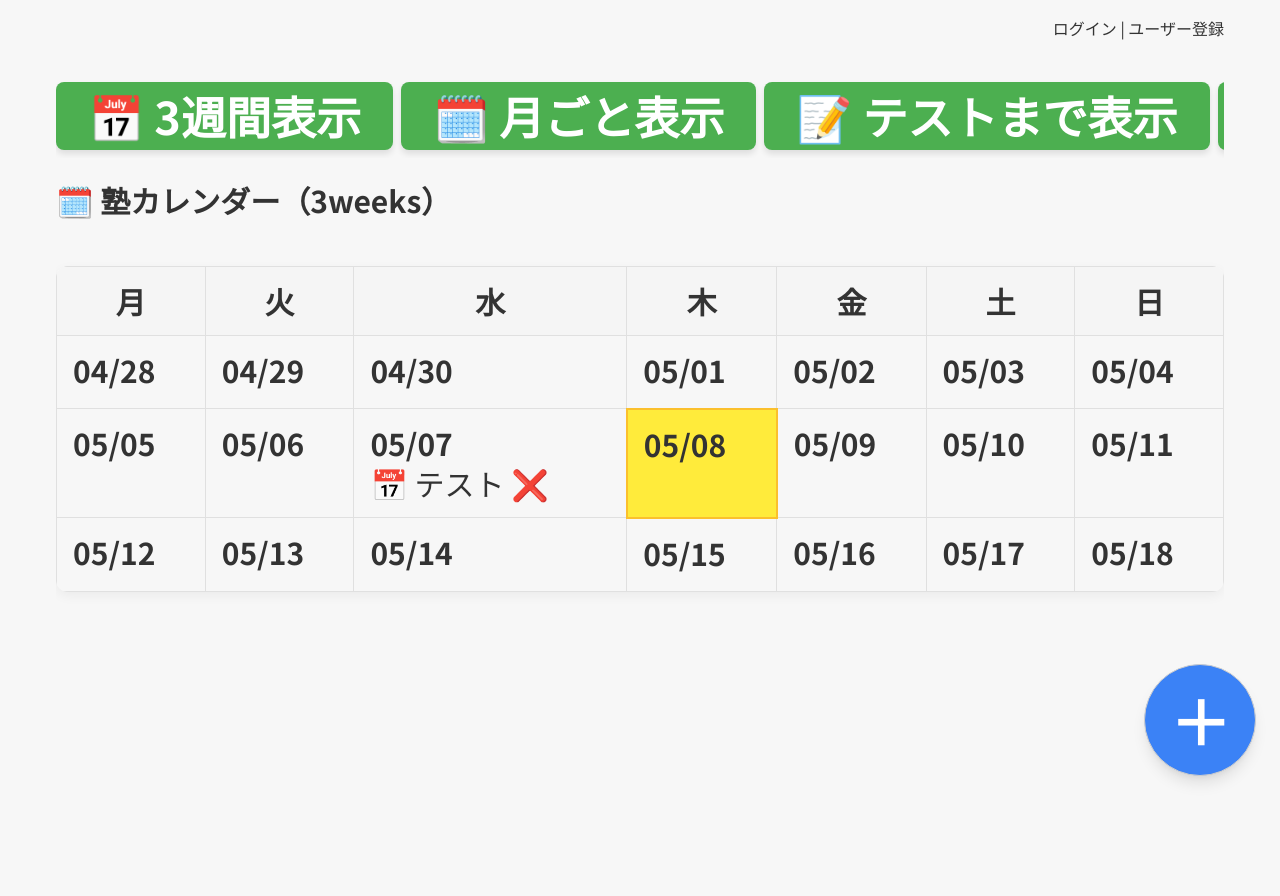
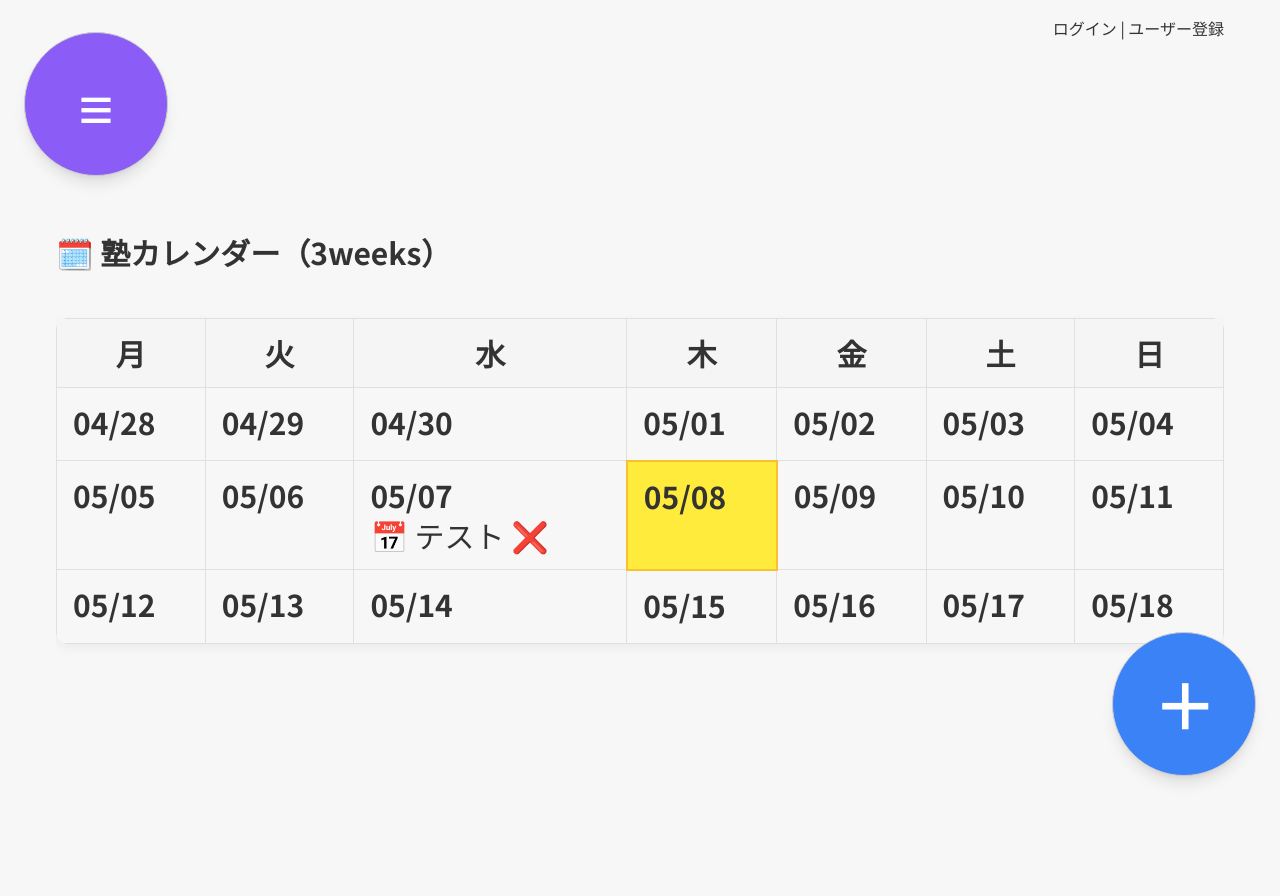
Before and after one commit to masakytkonitiwa/juku_project, a Django app: page /homework/week/ in a window 1280 px wide. After the commit the page ends 783 px from the top, so only its background shows below. Run offline with Django 4.2, Linux system fonts and the light colour scheme; data comes from the database, SQL or seed files in the repository; data that the repository does not hold is empty.

Commit message:
Fix: フローティングメニューのフォントサイズを調整

```diff
--- a/homework/templates/homework/weekly_view.html
+++ b/homework/templates/homework/weekly_view.html
@@ -6,36 +6,12 @@
 {% block content %}
 <div class="text-3xl">
 
-<!-- 🔁 表示形式切り替え -->
-<form method="get" action="{% url 'weekly_view' %}" class="mb-6">
-  <div class="flex flex-nowrap overflow-x-auto gap-2 pb-2">
-    <button type="submit" name="view_mode" value="3weeks"
-            class="min-w-fit px-3 py-2 rounded-xl text-3xl font-medium whitespace-nowrap
-                   {% if view_mode == '3weeks' %}bg-blue-500 text-white{% else %}bg-gray-200{% endif %}">
-      📅 3週間表示
-    </button>
-    <button type="submit" name="view_mode" value="month"
-            class="min-w-fit px-3 py-2 rounded-xl text-3xl font-medium whitespace-nowrap
-                   {% if view_mode == 'month' %}bg-blue-500 text-white{% else %}bg-gray-200{% endif %}">
-      🗓️ 月ごと表示
-    </button>
-    <button type="submit" name="view_mode" value="test"
-            class="min-w-fit px-3 py-2 rounded-xl text-3xl font-medium whitespace-nowrap
-                   {% if view_mode == 'test' %}bg-blue-500 text-white{% else %}bg-gray-200{% endif %}">
-      📝 テストまで表示
-    </button>
-    <button type="submit" name="view_mode" value="div"
-            class="min-w-fit px-3 py-2 rounded-xl text-3xl font-medium whitespace-nowrap
-                   {% if view_mode == 'div' %}bg-blue-500 text-white{% else %}bg-gray-200{% endif %}">
-      📱 スマホ表示
-    </button>
-  </div>
-</form>
 
 
 
 <!-- 📱 スマホ用 縦表示 -->
-
+<!-- 🔼 上部余白を追加 -->
+<div class="mt-40"></div>
 <div class="flex flex-col gap-4">
   {% for day in week_days %}
   <div class="bg-white rounded-xl shadow p-4 border {% if day == today %}ring-2 ring-blue-400{% endif %}">
@@ -138,14 +114,14 @@
 {% endif %}
 
     <!-- 最後の余白 -->
-    <div class="h-64"></div>
+    <div class="h-120"></div>
 </div>
 
 <!-- 📌 フローティング「＋」＋ メニュー -->
 <div class="fixed bottom-6 right-6 z-50 text-right">
     <!-- ＋ ボタン -->
     <button onclick="toggleFabMenu()"
-        class="w-28 h-28 rounded-full bg-blue-500 text-white text-6xl shadow-lg flex items-center justify-center hover:bg-blue-600">
+        class="w-36 h-36 rounded-full bg-blue-500 text-white text-6xl shadow-lg flex items-center justify-center hover:bg-blue-600">
     ＋
     </button>
 
@@ -154,15 +130,15 @@
         <!-- 🔽 メニュー（最初は非表示） -->
         <div id="fab-menu" class="hidden mt-3 space-y-4">
             <a href="{% url 'add_homework' %}"
-               class="block bg-green-500 hover:bg-green-600 text-white text-3xl font-bold px-6 py-4 rounded-xl shadow-lg">
+               class="block bg-green-500 hover:bg-green-600 text-white text-6xl font-bold px-6 py-4 rounded-xl shadow-lg">
               ➕ 宿題を追加
             </a>
             <a href="{% url 'add_event' %}"
-               class="block bg-yellow-500 hover:bg-yellow-600 text-white text-3xl font-bold px-6 py-4 rounded-xl shadow-lg">
+               class="block bg-yellow-500 hover:bg-yellow-600 text-white text-6xl font-bold px-6 py-4 rounded-xl shadow-lg">
               🗓️ イベントを追加
             </a>
             <a href="{% url 'add_lesson' %}"
-               class="block bg-red-500 hover:bg-red-600 text-white text-3xl font-bold px-6 py-4 rounded-xl shadow-lg">
+               class="block bg-red-500 hover:bg-red-600 text-white text-6xl font-bold px-6 py-4 rounded-xl shadow-lg">
               📚 授業を追加
             </a>
           </div>
@@ -170,11 +146,72 @@
   </div>
 
 
+
+
+<!-- 📅 表示切替 FAB（左上） -->
+
+<div class="fixed top-6 left-6 z-50 text-left">
+    <!-- ボタン本体 -->
+    <button onclick="toggleViewMenu()"
+        class="w-36 h-36 rounded-full bg-purple-500 text-white text-6xl shadow-lg flex items-center justify-center hover:bg-purple-600">
+            ≡
+    </button>
+
+    <!-- 🔽 メニュー -->
+    <div id="view-menu" class="hidden mt-3 space-y-4">
+      <form method="get" action="{% url 'weekly_view' %}">
+        <input type="hidden" name="view_mode" value="3weeks">
+
+
+
+        <button type="submit"
+                style="font-size: 5rem;"
+                class="block w-full bg-blue-500 hover:bg-blue-600 text-white text-9xl font-bold px-6 py-4 rounded-lg shadow">
+          📅 3週間
+        </button>
+      </form>
+      <form method="get" action="{% url 'weekly_view' %}">
+        <input type="hidden" name="view_mode" value="month">
+        <button type="submit"
+                style="font-size: 5rem;"
+                class="block w-full bg-blue-500 hover:bg-blue-600 text-white text-6xl font-bold px-6 py-4 rounded-lg shadow">
+          🗓️ 月表示
+        </button>
+      </form>
+
+      <form method="get" action="{% url 'weekly_view' %}">
+        <input type="hidden" name="view_mode" value="test">
+        <button type="submit"
+                style="font-size: 5rem;"
+                class="block w-full bg-blue-500 hover:bg-blue-600 text-white text-6xl font-bold px-6 py-4 rounded-lg shadow">
+          📝 テストまで
+        </button>
+      </form>
+      <form method="get" action="{% url 'weekly_view' %}">
+        <input type="hidden" name="view_mode" value="div">
+        <button type="submit"
+                style="font-size: 5rem;"
+                class="block w-full bg-blue-500 hover:bg-blue-600 text-white text-6xl font-bold px-6 py-4 rounded-lg shadow">
+          📱 スマホ
+        </button>
+      </form>
+    </div>
+  </div>
+
+
+
+
 <script>
     function toggleFabMenu() {
       const menu = document.getElementById('fab-menu');
       menu.classList.toggle('hidden');
     }
+
+    function toggleViewMenu() {
+    const menu = document.getElementById('view-menu');
+    menu.classList.toggle('hidden');
+  }
+
   </script>
 
 {% endblock %}
```
